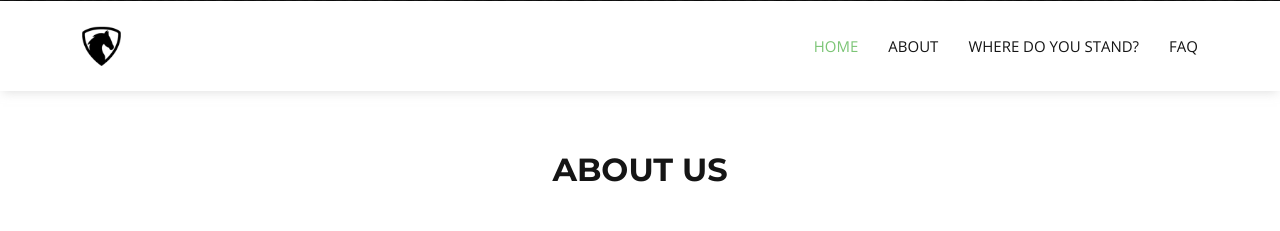
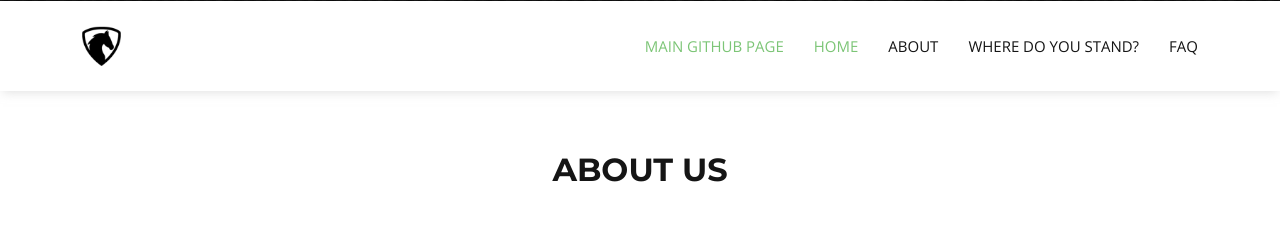
Before and after one commit to COMP562-2022-Group-1/deployment, a Flask app: page / in a window 1280 px wide. Shown: the part 799-1030 px from the top of the page. Run offline with Flask 2, Linux system fonts and the light colour scheme; parts of the project's set-up code (start-up, migrations or seed data) failed here and were passed over; some libraries are stand-ins or nearby versions.

Commit message:
feat: add new link to github page

```diff
--- a/templates/base.html
+++ b/templates/base.html
@@ -50,11 +50,11 @@
 
             <nav id="navbar" class="navbar">
                 <ul>
+                    <li><a class="nav-link scrollto active" href="https://comp562-2022-group-1.github.io/">Main Github Page</a></li>
                     <li><a class="nav-link scrollto active" href="/#hero">Home</a></li>
                     <li><a class="nav-link scrollto" href="/#about">About</a></li>
                     <li><a class="nav-link scrollto" href="/#form">Where do you stand?</a></li>
                     <li><a class="nav-link scrollto" href="/#faq">FAQ</a></li>
-
                 </ul>
                 <i class="bi bi-list mobile-nav-toggle"></i>
             </nav><!-- .navbar -->
```
